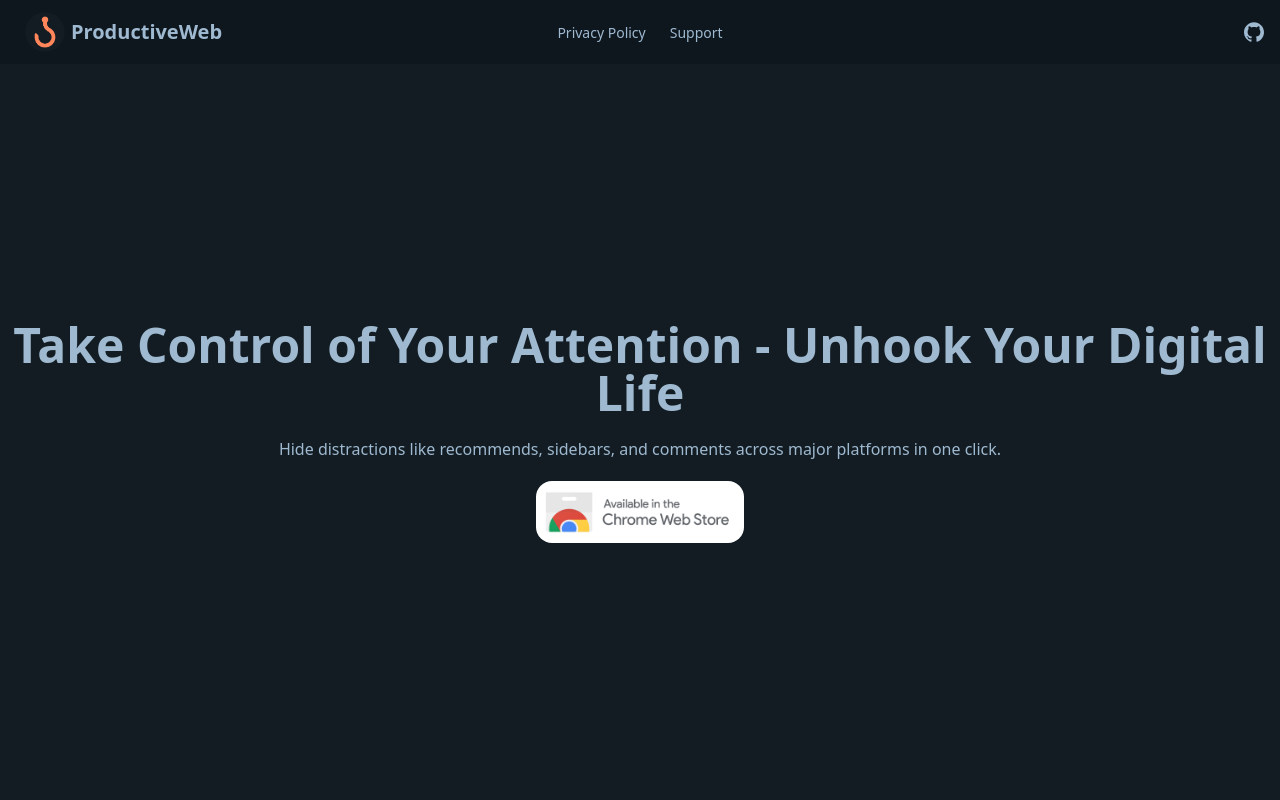
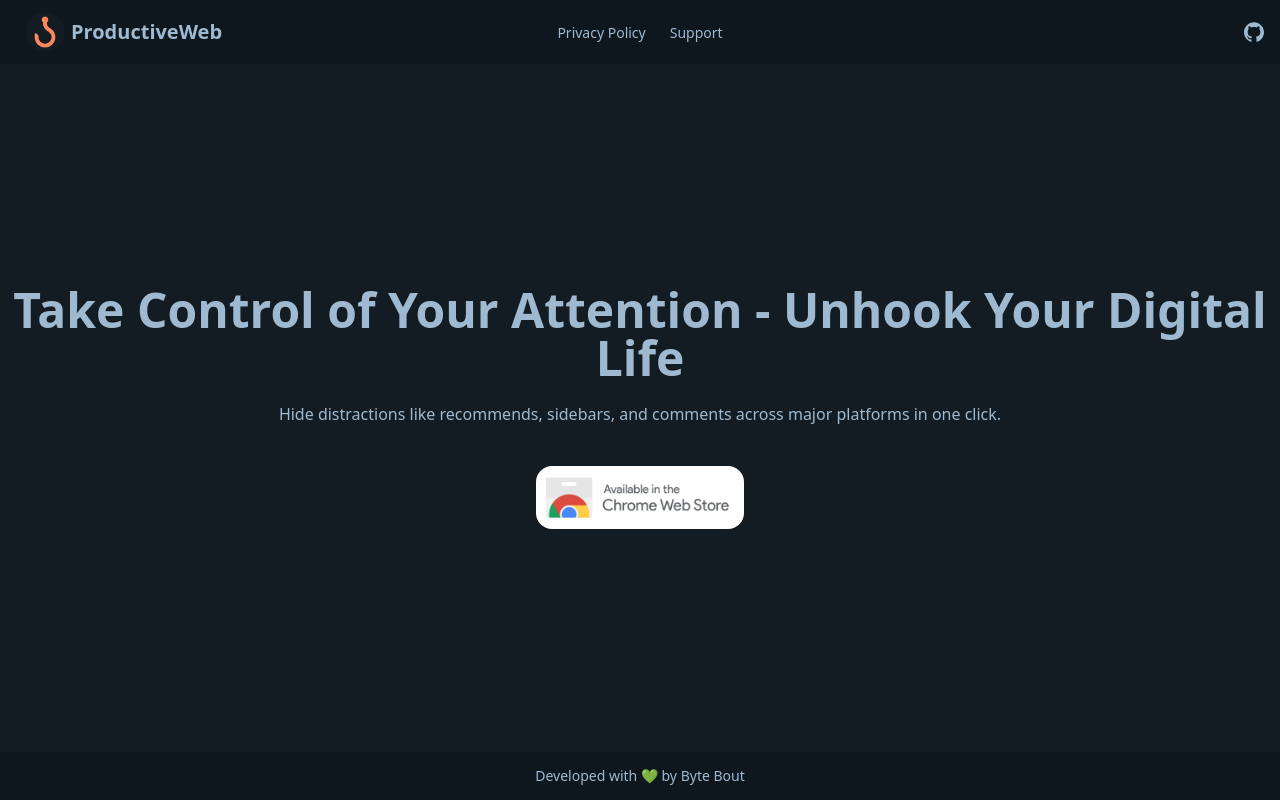
Before and after one commit to ByteBout/productive-web-landing, a website: page index.html in a window 1280 px wide. Drawn offline with Linux system fonts and the light colour scheme.

Commit message:
style: add chrome web store link and footer

```diff
--- a/index.html
+++ b/index.html
@@ -18,7 +18,7 @@
         </script>
         <title>ProductiveWeb</title>
     </head>
-    <body class="flex max-h-screen flex-col">
+    <body class="flex max-h-screen flex-col overflow-hidden">
         <div class="navbar bg-base-200 shadow-sm">
             <div class="navbar-start">
                 <div class="dropdown">
@@ -56,12 +56,16 @@
             <div>
                 <h1 class="mb-5 text-3xl font-bold lg:text-5xl">Take Control of Your Attention - Unhook Your Digital Life</h1>
                 <p class="mb-5">Hide distractions like recommends, sidebars, and comments across major platforms in one click.</p>
-                <div class="flex flex-col items-center justify-center gap-2 md:flex-row">
-                    <a href="#" class="rounded-selector inline-block w-auto items-center justify-center bg-white" target="_blank">
+                <div class="flex flex-col items-center justify-center gap-2 md:flex-row mt-10">
+                    <a href="https://chromewebstore.google.com/detail/productiveweb/jpokfglcpofnjckphfiodocbppgeellg" class="rounded-selector inline-block w-auto items-center justify-center bg-white" target="_blank">
                         <img src="/assets/chrome-store.png" alt="Chrome Store" class="w-52" />
                     </a>
                 </div>
             </div>
         </div>
+
+        <footer class="bottom-0 bg-base-200 w-full h-14 flex justify-center items-center">
+            <p class="text-sm">Developed with 💚 by Byte Bout</p>
+        </footer>
     </body>
 </html>
```
Also changed, not shown: src/output.css.
